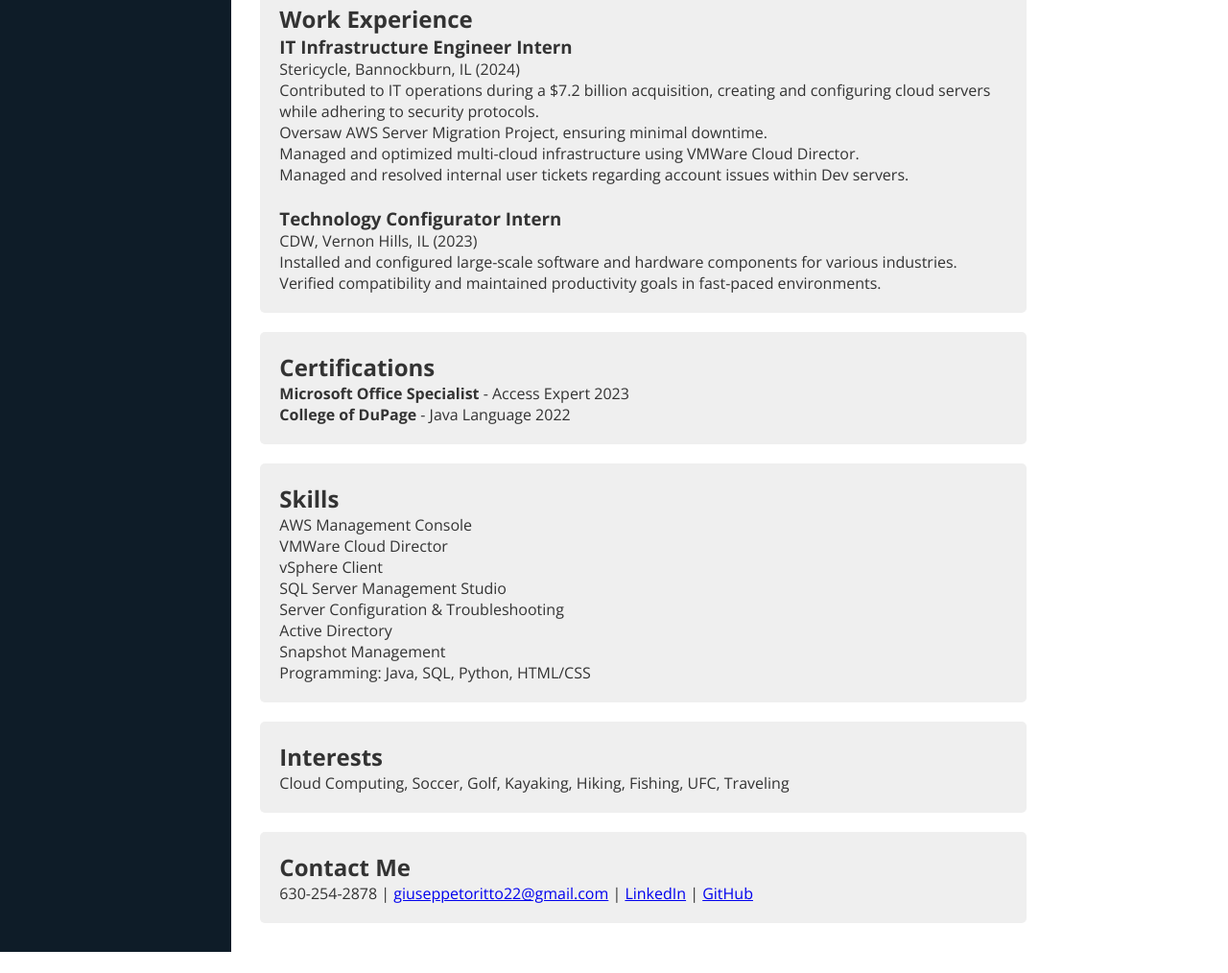
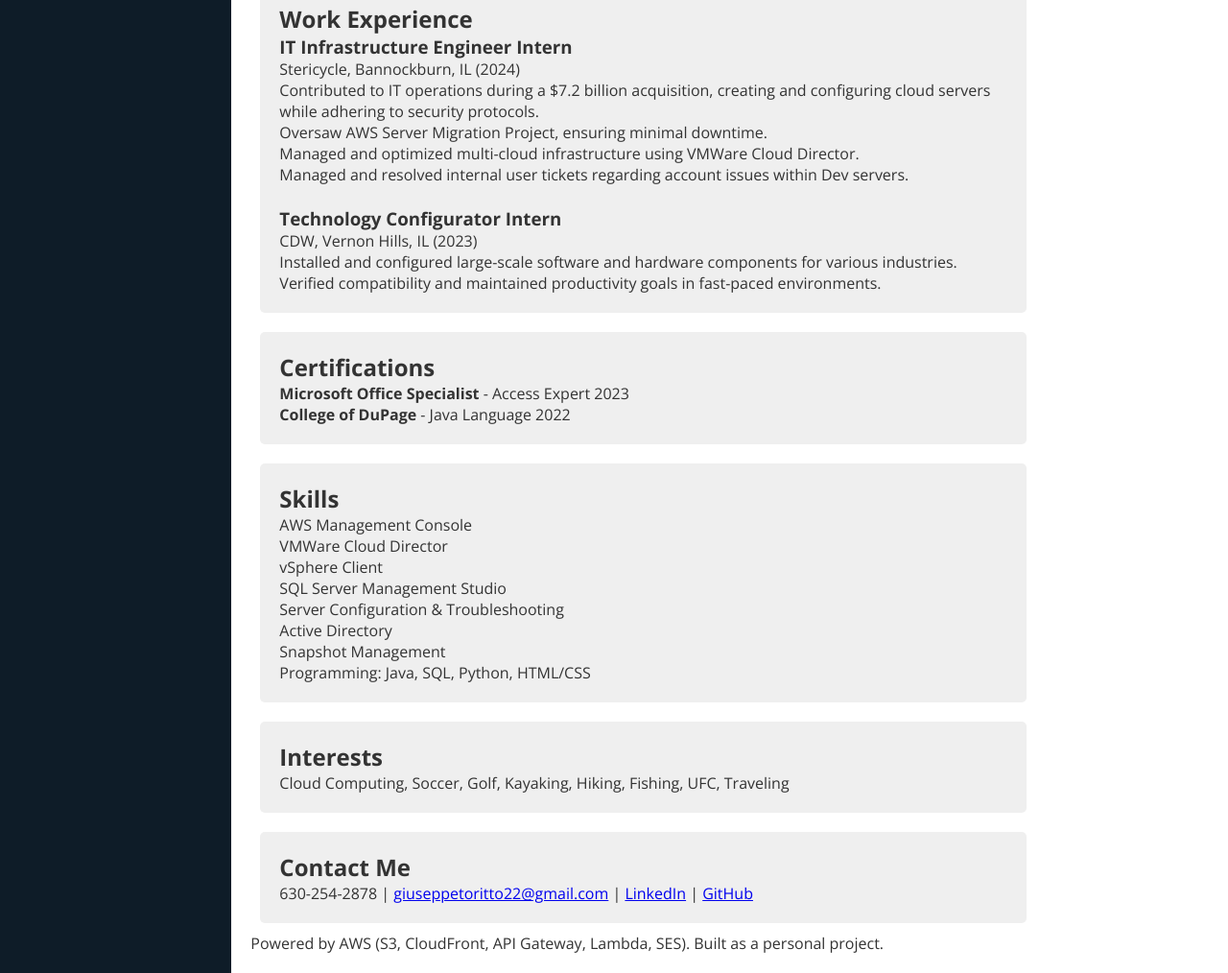
Before and after one commit to GToritto/AWS-Resume-Website, a plain HTML site: page index.html in a window 1280 px wide. Shown: the part 1003-2017 px from the top of the page at 96% size. Before the commit the page ends 1995 px from the top, so only its background shows below. Drawn offline with nearby package versions, Linux system fonts and the light colour scheme.

Commit message:
Final v2

```diff
--- a/index.html
+++ b/index.html
@@ -143,6 +143,10 @@
       </p>
     </section>
 
+    <footer>
+      <p>Powered by AWS (S3, CloudFront, API Gateway, Lambda, SES). Built as a personal project.</p>
+    </footer>
+
   </main>
 
 </body>
```
